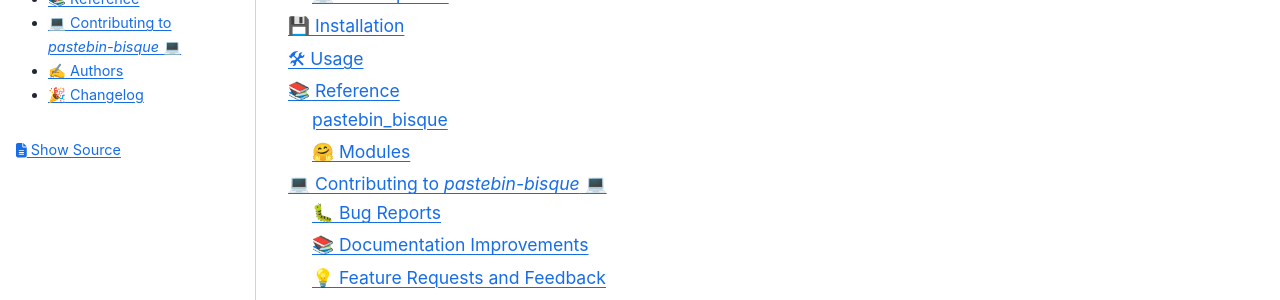
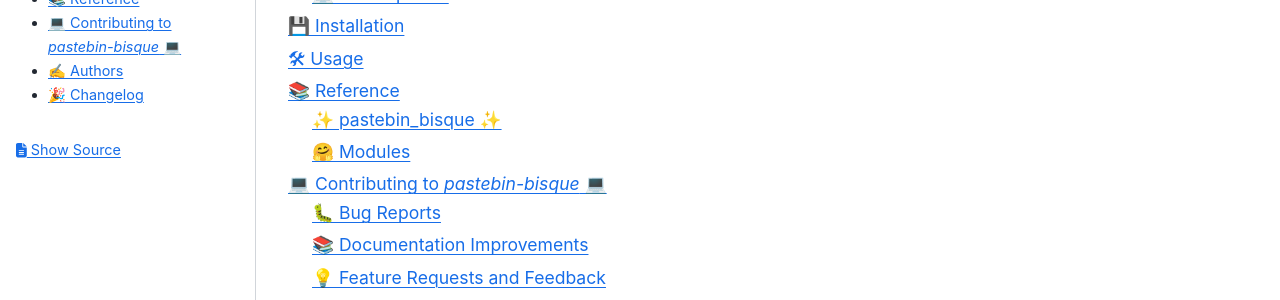
Before and after one commit to bbbbbrie/pastebin-bisque, a Sphinx documentation site: the page built from docs/index.rst, in a window 1280 px wide and 1129 px high. Shown: the part 249-549 px from the top of the window. Built offline with Sphinx 7.4.7 and the Sphinx Book theme 1.1.4, drawn with Linux system fonts in a browser that asks for light colours.

```diff
--- a/docs/reference/pastebin_bisque.rst
+++ b/docs/reference/pastebin_bisque.rst
@@ -1,5 +1,5 @@
-pastebin_bisque
-===============
+✨ pastebin_bisque ✨
+=====================
 
 .. testsetup::
 
```
Also changed, not shown: other parts of docs/reference/pastebin_bisque.rst (+5 -0 lines).
